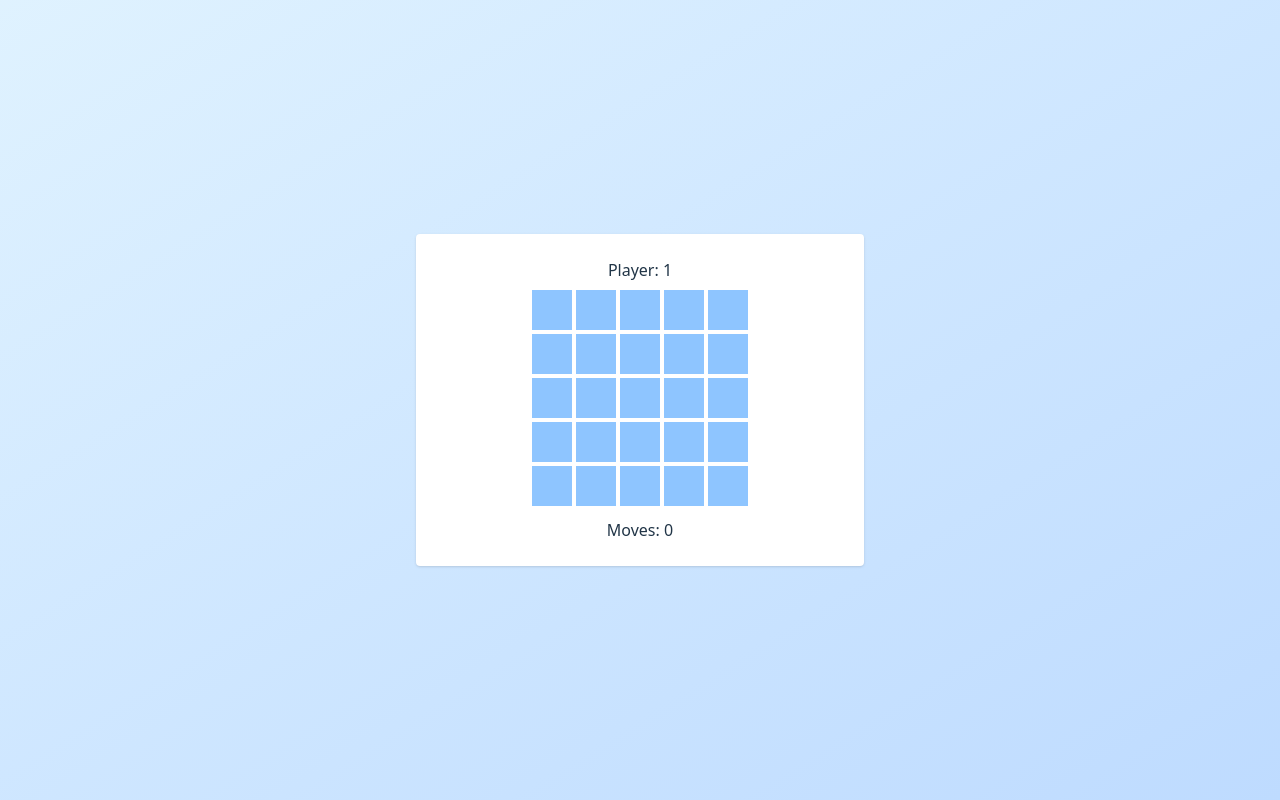
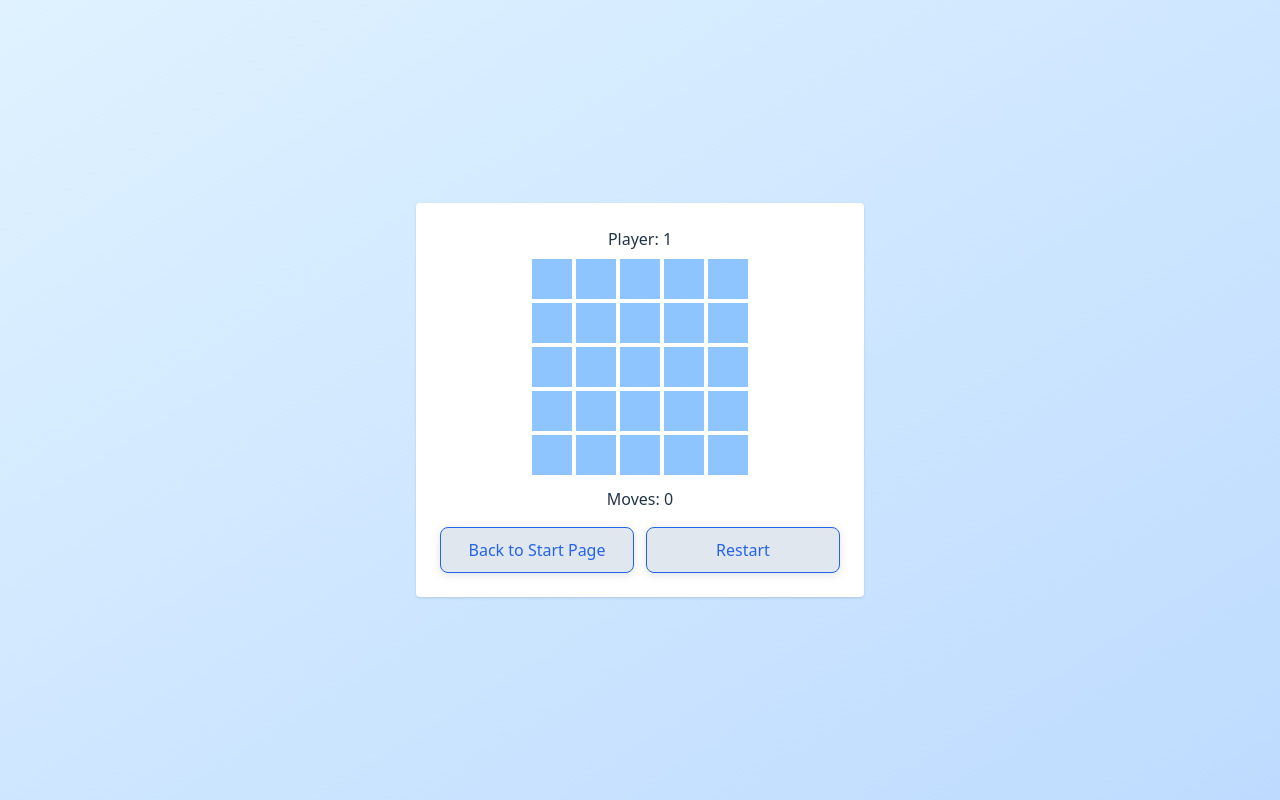
Before and after one commit to DrozdovDenysZTU/sea_battle, a React (Vite) app: page /game/1 in a window 1280 px wide. Built offline with nearby package versions, Linux system fonts and the light colour scheme.

Commit message:
improve start and game pages

```diff
--- a/src/pages/GamePage.tsx
+++ b/src/pages/GamePage.tsx
@@ -10,7 +10,7 @@ export default function GamePage() {
   const { userId } = useParams<{ userId: string }>()
   const navigate = useNavigate()
 
-  const { settings, addResult } = useGameStore()
+  const { playerName, settings, addResult } = useGameStore()
   const game = useGame(settings)
 
   function handleFinish() {
@@ -25,7 +25,9 @@ export default function GamePage() {
   return (
     <PageLayout>
       <Card>
-        <h2 className="text-center mb-2">Player: {userId?.slice(0, 6)}</h2>
+        <h2 className="text-center mb-2">
+          Player: {playerName ? playerName : userId?.slice(0, 6)}
+        </h2>
 
         <Board
           board={game.board}
@@ -34,6 +36,23 @@ export default function GamePage() {
         />
 
         <p className="text-center mt-3">Moves: {game.moves}</p>
+
+        <div className="flex flex-col sm:flex-row gap-3 mt-4">
+          <button
+            type="button"
+            className="w-full py-2 text-base rounded-lg bg-gray-200 hover:bg-gray-300 text-gray-800 shadow"
+            onClick={() => navigate('/')}
+          >
+            Back to Start Page
+          </button>
+          <button
+            type="button"
+            className="w-full py-2 text-base rounded-lg bg-blue-200 hover:bg-blue-300 text-blue-800 shadow"
+            onClick={game.restart}
+          >
+            Restart
+          </button>
+        </div>
 
         {game.finished && (
           <GameOverModal
--- a/src/pages/StartPage.tsx
+++ b/src/pages/StartPage.tsx
@@ -2,10 +2,10 @@ import PageLayout from '../components/layout/PageLayout'
 import Card from '../components/ui/Card'
 import Button from '../components/ui/Button'
 import { useNavigate } from 'react-router-dom'
-import { useStartPage } from '../hooks/useStartPage'
+import { useGameStore } from '../store/gameStore'
 
 export default function StartPage() {
-  const { playerName, setPlayerName } = useStartPage()
+  const { playerName, setPlayerName } = useGameStore()
   const navigate = useNavigate()
 
   function handleStart() {
--- a/src/store/gameStore.ts
+++ b/src/store/gameStore.ts
@@ -10,8 +10,10 @@ export interface GameResult {
 interface GameStore {
   settings: GameSettings
   results: GameResult[]
+  playerName: string
   setSettings: (s: GameSettings) => void
   addResult: (r: GameResult) => void
+  setPlayerName: (name: string) => void
 }
 
 const DEFAULT_SETTINGS: GameSettings = {
@@ -23,10 +25,15 @@ const DEFAULT_SETTINGS: GameSettings = {
 export const useGameStore = create<GameStore>((set) => ({
   settings: DEFAULT_SETTINGS,
   results: [],
+  playerName: localStorage.getItem('playerName') || '',
   setSettings: (settings) => {
     localStorage.setItem('game-settings', JSON.stringify(settings))
     set({ settings })
   },
   addResult: (result) =>
-    set((state) => ({ results: [...state.results, result] }))
+    set((state) => ({ results: [...state.results, result] })),
+  setPlayerName: (name) => {
+    localStorage.setItem('playerName', name)
+    set({ playerName: name })
+  }
 }))
```
